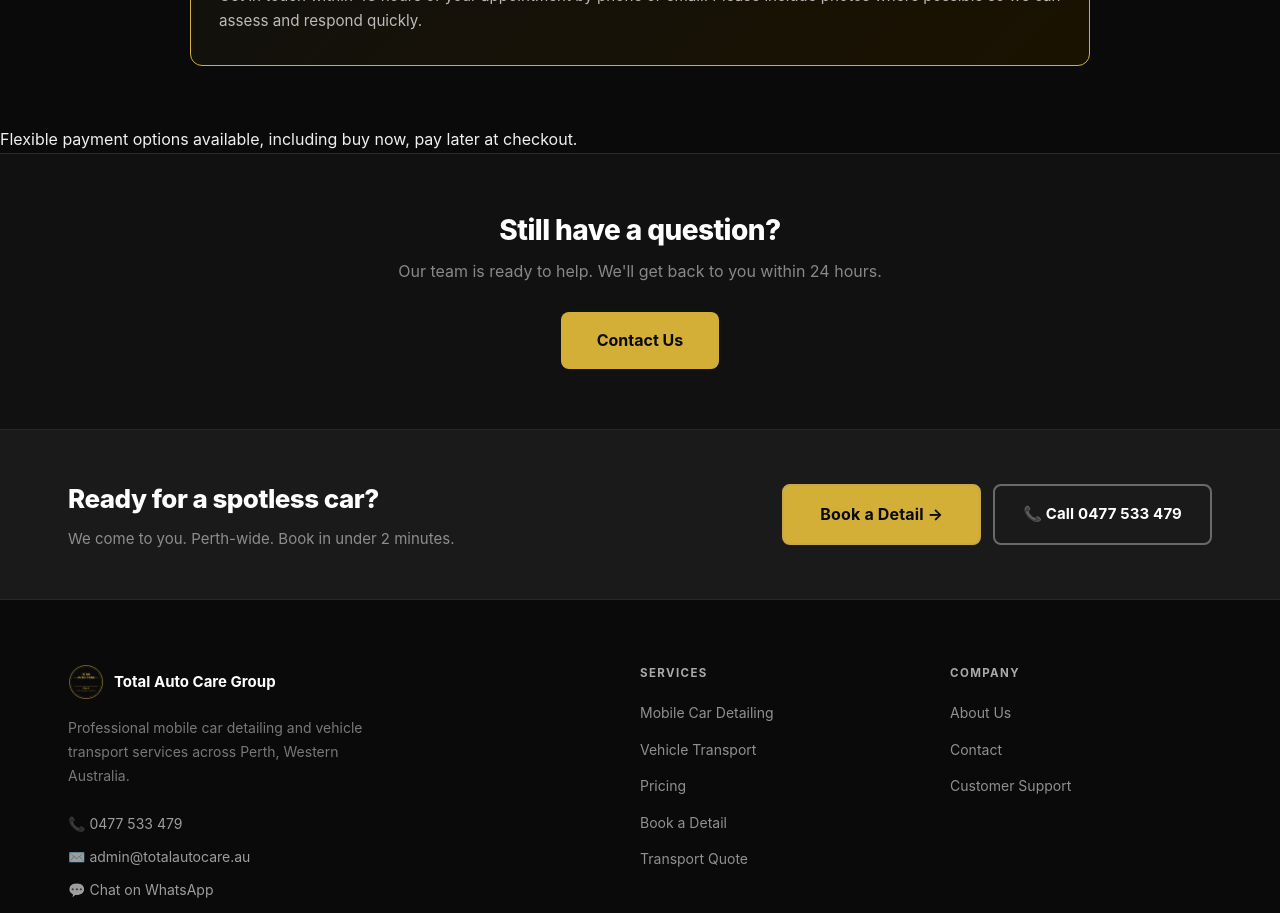
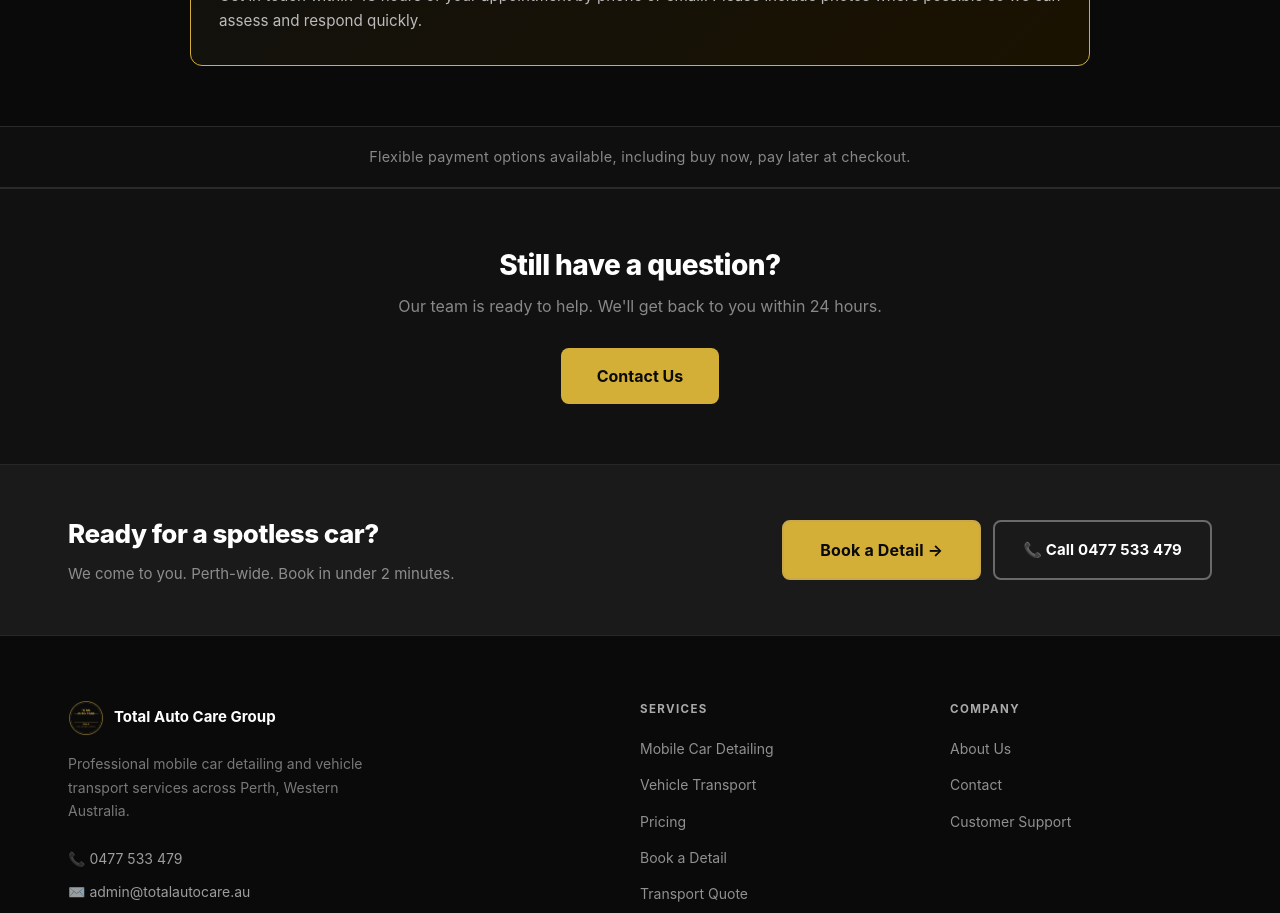
Before and after one commit to metalscratch/total-auto-care-site, a React (Create React App) app: page /support in a window 1280 px wide. Shown: the part 2120-3033 px from the top of the page. Built offline with nearby package versions, Linux system fonts and the light colour scheme.

Commit message:
Update SupportPage.css — add BNPL bar styles

```diff
--- a/src/styles/SupportPage.css
+++ b/src/styles/SupportPage.css
@@ -199,3 +199,19 @@
     align-items: center;
   }
 }
+
+/* ── BNPL Bar ─────────────────────────────────────────── */
+.support-bnpl-bar {
+  background: #0f0f0f;
+  border-top: 1px solid #2a2a2a;
+  border-bottom: 1px solid #2a2a2a;
+  text-align: center;
+  padding: 18px 1rem;
+}
+
+.support-bnpl-text {
+  color: #888;
+  font-size: 0.9rem;
+  letter-spacing: 0.02em;
+  margin: 0;
+}
```
